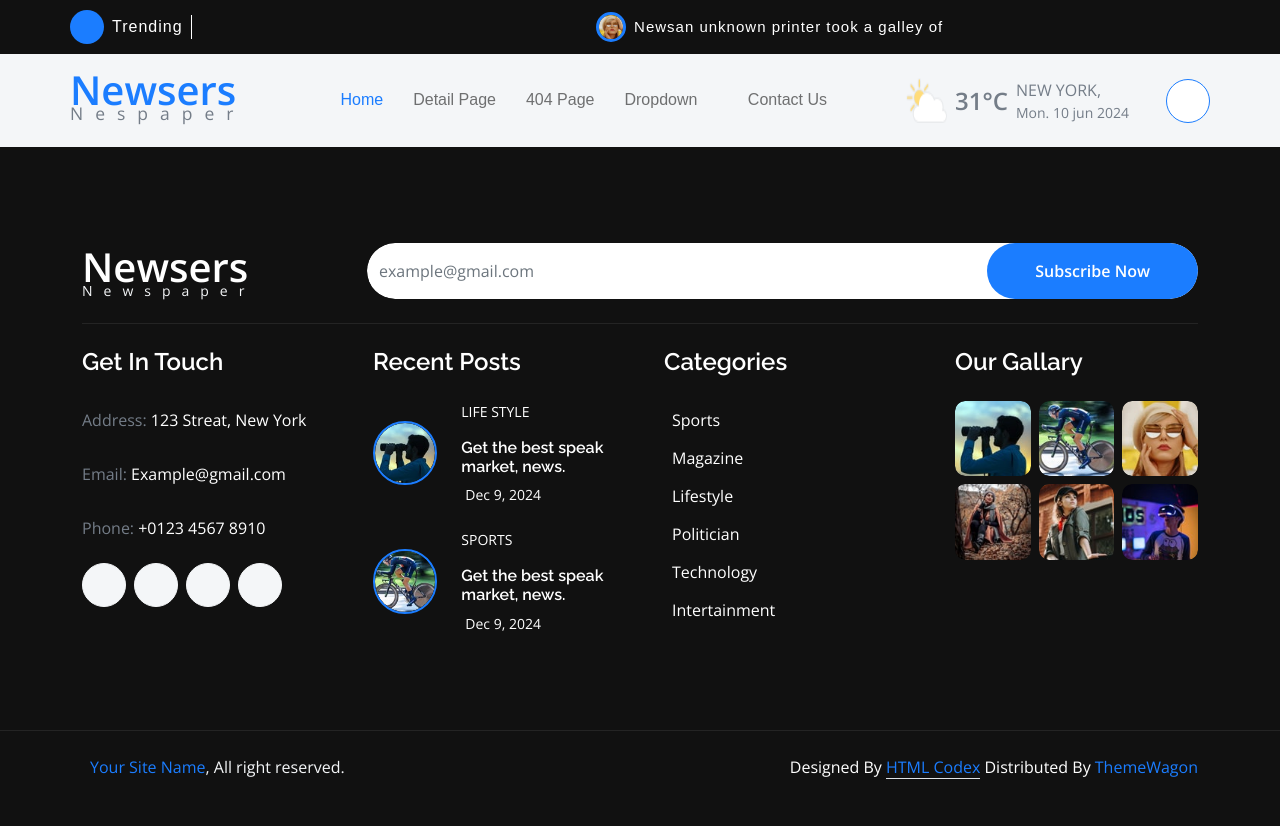
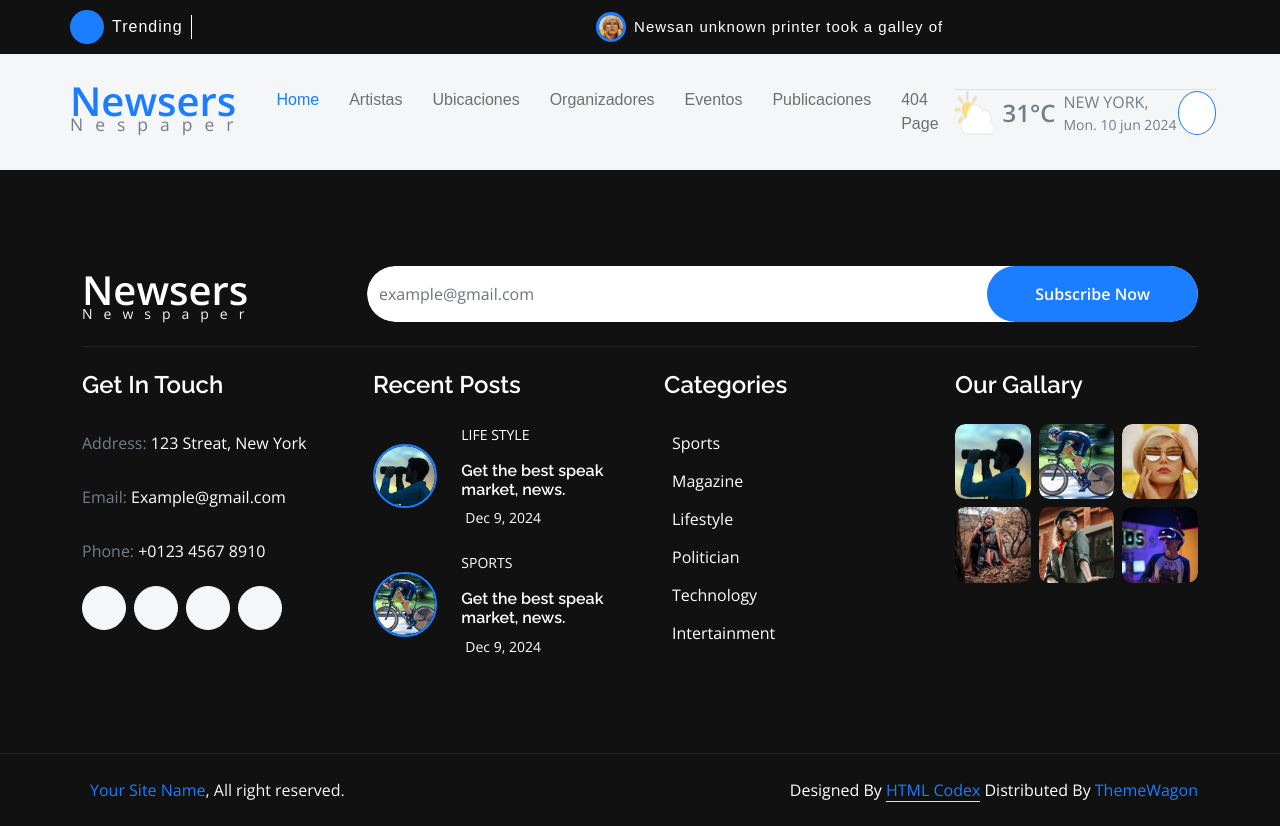
Before and after one commit to VictorAlfLag/EventosUrbanos, a Django app: page / in a window 1280 px wide. Before the commit the page ends 779 px from the top, so only its background shows below. Run offline with Django 5.2, Linux system fonts and the light colour scheme; some libraries are stand-ins or nearby versions.

Commit message:
CAMBIOS ECHOS

```diff
--- a/Aplicaciones/Arte/templates/plantilla1.html
+++ b/Aplicaciones/Arte/templates/plantilla1.html
@@ -79,19 +79,15 @@
                         <div class="collapse navbar-collapse bg-light py-3" id="navbarCollapse">
                             <div class="navbar-nav mx-auto border-top">
                                 <a href="index.html" class="nav-item nav-link active">Home</a>
-                                <a href="detail-page.html" class="nav-item nav-link">Detail  Page</a>
+                                <a href="{% url 'listado_artistas' %}" class="nav-item nav-link">Artistas</a>
+                                <a href="{% url 'listado_ubicaciones' %}" class="nav-item nav-link">Ubicaciones</a>
+                                <a href="{% url 'listado_organizadores' %}" class="nav-item nav-link">Organizadores</a>
+                                <a href="{% url 'listado_eventos' %}" class="nav-item nav-link">Eventos</a>
+                                <a href="{% url 'listado_publicaciones' %}" class="nav-item nav-link">Publicaciones</a>
                                 <a href="404.html" class="nav-item nav-link">404 Page</a>
-                                <div class="nav-item dropdown">
-                                    <a href="#" class="nav-link dropdown-toggle" data-bs-toggle="dropdown">Dropdown</a>
-                                    <div class="dropdown-menu m-0 bg-secondary rounded-0">
-                                        <a href="#" class="dropdown-item">Dropdown 1</a>
-                                        <a href="#" class="dropdown-item">Dropdown 2</a>
-                                        <a href="#" class="dropdown-item">Dropdown 3</a>
-                                        <a href="#" class="dropdown-item">Dropdown 4</a>
-                                    </div>
-                                </div>
-                                <a href="contact.html" class="nav-item nav-link">Contact Us</a>
                             </div>
+                        </div>
+
                             <div class="d-flex flex-nowrap border-top pt-3 pt-xl-0">
                                 <div class="d-flex">
                                     <img src="img/weather-icon.png" class="img-fluid w-100 me-2" alt="">
--- a/Aplicaciones/Arte/urls.py
+++ b/Aplicaciones/Arte/urls.py
@@ -8,7 +8,35 @@ urlpatterns = [
     path('registro/', views.registro_usuario, name='registro'),
     path('login/', views.login_view, name='login'),
     path('home1/', views.home1, name='home1'),
+ # Artista
+    path('artistas/', views.listadoArtistas, name='listado_artistas'),
+    path('artista/nuevo/', views.nuevoArtista, name='nuevo_artista'),
+    path('artista/editar/<int:id>/', views.editarArtista, name='editar_artista'),
+    path('artista/eliminar/<int:id>/', views.eliminarArtista, name='eliminar_artista'),
 
+    # Ubicacion
+    path('ubicaciones/', views.listadoUbicaciones, name='listado_ubicaciones'),
+    path('ubicacion/nueva/', views.nuevaUbicacion, name='nueva_ubicacion'),
+    path('ubicacion/editar/<int:id>/', views.editarUbicacion, name='editar_ubicacion'),
+    path('ubicacion/eliminar/<int:id>/', views.eliminarUbicacion, name='eliminar_ubicacion'),
+
+    # Organizador
+    path('organizadores/', views.listadoOrganizadores, name='listado_organizadores'),
+    path('organizador/nuevo/', views.nuevoOrganizador, name='nuevo_organizador'),
+    path('organizador/editar/<int:id>/', views.editarOrganizador, name='editar_organizador'),
+    path('organizador/eliminar/<int:id>/', views.eliminarOrganizador, name='eliminar_organizador'),
+
+    # Evento
+    path('eventos/', views.listadoEventos, name='listado_eventos'),
+    path('evento/nuevo/', views.nuevoEvento, name='nuevo_evento'),
+    path('evento/editar/<int:id>/', views.editarEvento, name='editar_evento'),
+    path('evento/eliminar/<int:id>/', views.eliminarEvento, name='eliminar_evento'),
+
+    # PublicacionEvento
+    path('publicaciones/', views.listadoPublicaciones, name='listado_publicaciones'),
+    path('publicacion/nueva/', views.nuevaPublicacion, name='nueva_publicacion'),
+    path('publicacion/editar/<int:id>/', views.editarPublicacion, name='editar_publicacion'),
+    path('publicacion/eliminar/<int:id>/', views.eliminarPublicacion, name='eliminar_publicacion'),
 ]
 urlpatterns +=static(settings.STATIC_URL, document_root=settings.STATIC_ROOT)
 urlpatterns += static(settings.MEDIA_URL, document_root=settings.MEDIA_ROOT)
--- a/Aplicaciones/Arte/views.py
+++ b/Aplicaciones/Arte/views.py
@@ -16,7 +16,7 @@ def home1(request):
 # Artista Views
 def listadoArtistas(request):
     artistas = Artista.objects.all()
-    return render(request, "Artista/listado_artistas.html", {'artistas': artistas})
+    return render(request, "ARTISTA/listadoArtistas.html", {'artistas': artistas})
 
 def nuevoArtista(request):
     if request.method == 'POST':
@@ -39,7 +39,7 @@ def nuevoArtista(request):
         messages.success(request, "Artista registrado exitosamente.")
         return redirect('listado_artistas')
 
-    return render(request, 'Artista/nuevo_artista.html')
+    return render(request, 'ARTISTA/nuevoArtista.html')
 
 def editarArtista(request, id):
     artista = get_object_or_404(Artista, id=id)
@@ -54,7 +54,7 @@ def editarArtista(request, id):
         messages.success(request, "Artista actualizado correctamente.")
         return redirect('listado_artistas')
 
-    return render(request, 'Artista/editar_artista.html', {'artista': artista})
+    return render(request, 'ARTISTA/editarArtista.html', {'artista': artista})
 
 def eliminarArtista(request, id):
     artista = Artista.objects.get(id=id)
@@ -65,7 +65,7 @@ def eliminarArtista(request, id):
 # Ubicacion Views
 def listadoUbicaciones(request):
     ubicaciones = Ubicacion.objects.all()
-    return render(request, "Ubicacion/listado_ubicaciones.html", {'ubicaciones': ubicaciones})
+    return render(request, "UBICACION/listadoUbicacion.html", {'ubicaciones': ubicaciones})
 
 def nuevaUbicacion(request):
     if request.method == 'POST':
@@ -82,7 +82,7 @@ def nuevaUbicacion(request):
         messages.success(request, "Ubicación registrada exitosamente.")
         return redirect('listado_ubicaciones')
 
-    return render(request, 'Ubicacion/nueva_ubicacion.html')
+    return render(request, 'UBICACION/nuevaUbicacion.html')
 
 def editarUbicacion(request, id):
     ubicacion = get_object_or_404(Ubicacion, id=id)
@@ -94,7 +94,7 @@ def editarUbicacion(request, id):
         messages.success(request, "Ubicación actualizada correctamente.")
         return redirect('listado_ubicaciones')
 
-    return render(request, 'Ubicacion/editar_ubicacion.html', {'ubicacion': ubicacion})
+    return render(request, 'UBICACION/editarUbicacion.html', {'ubicacion': ubicacion})
 
 def eliminarUbicacion(request, id):
     ubicacion = Ubicacion.objects.get(id=id)
@@ -105,7 +105,7 @@ def eliminarUbicacion(request, id):
 # Organizador Views
 def listadoOrganizadores(request):
     organizadores = Organizador.objects.all()
-    return render(request, "Organizador/listado_organizadores.html", {'organizadores': organizadores})
+    return render(request, "ORGANIZADOR/listadoOrganizadores.html", {'organizadores': organizadores})
 
 def nuevoOrganizador(request):
     if request.method == 'POST':
@@ -128,7 +128,7 @@ def nuevoOrganizador(request):
         messages.success(request, "Organizador registrado exitosamente.")
         return redirect('listado_organizadores')
 
-    return render(request, 'Organizador/nuevo_organizador.html')
+    return render(request, 'ORGANIZADORES/nuevoOrganizador.html')
 
 def editarOrganizador(request, id):
     organizador = get_object_or_404(Organizador, id=id)
@@ -143,7 +143,7 @@ def editarOrganizador(request, id):
         messages.success(request, "Organizador actualizado correctamente.")
         return redirect('listado_organizadores')
 
-    return render(request, 'Organizador/editar_organizador.html', {'organizador': organizador})
+    return render(request, 'ORGANIZADOR/editarOrganizador.html', {'organizador': organizador})
 
 def eliminarOrganizador(request, id):
     organizador = Organizador.objects.get(id=id)
@@ -154,7 +154,7 @@ def eliminarOrganizador(request, id):
 # Evento Views
 def listadoEventos(request):
     eventos = Evento.objects.all()
-    return render(request, "Evento/listado_eventos.html", {'eventos': eventos})
+    return render(request, "EVENTO/listadoEventos.html", {'eventos': eventos})
 
 def nuevoEvento(request):
     if request.method == 'POST':
@@ -181,7 +181,7 @@ def nuevoEvento(request):
         messages.success(request, "Evento registrado exitosamente.")
         return redirect('listado_eventos')
 
-    return render(request, 'Evento/nuevo_evento.html')
+    return render(request, 'EVENTO/nuevoEvento.html')
 
 def editarEvento(request, id):
     evento = get_object_or_404(Evento, id=id)
@@ -195,7 +195,7 @@ def editarEvento(request, id):
         messages.success(request, "Evento actualizado correctamente.")
         return redirect('listado_eventos')
 
-    return render(request, 'Evento/editar_evento.html', {'evento': evento})
+    return render(request, 'EVENTO/editarEvento.html', {'evento': evento})
 
 def eliminarEvento(request, id):
     evento = Evento.objects.get(id=id)
@@ -206,7 +206,7 @@ def eliminarEvento(request, id):
 # PublicacionEvento Views
 def listadoPublicaciones(request):
     publicaciones = PublicacionEvento.objects.all()
-    return render(request, "PublicacionEvento/listado_publicaciones.html", {'publicaciones': publicaciones})
+    return render(request, "PUBLICACION/listadoPublicacion.html", {'publicaciones': publicaciones})
 
 def nuevaPublicacion(request):
     if request.method == 'POST':
@@ -229,7 +229,7 @@ def nuevaPublicacion(request):
         messages.success(request, "Publicación de evento registrada exitosamente.")
         return redirect('listado_publicaciones')
 
-    return render(request, 'PublicacionEvento/nueva_publicacion.html')
+    return render(request, 'PUBLICACION/nuevaPublicacion.html')
 
 def editarPublicacion(request, id):
     publicacion = get_object_or_404(PublicacionEvento, id=id)
```
